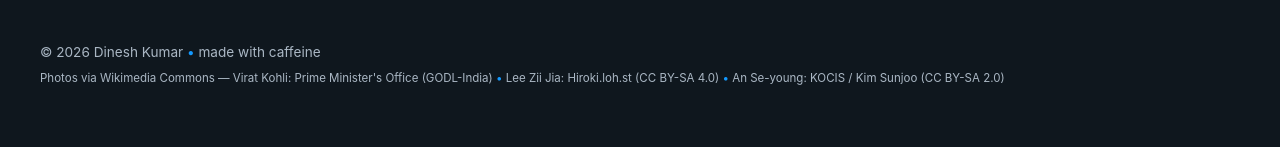
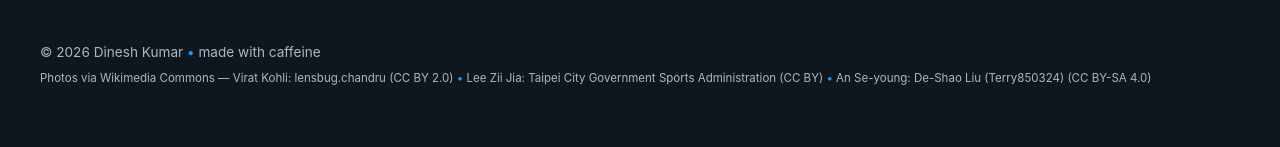
Before and after one commit to dknlr18/dknlr18.github.io, a plain HTML site: page index.html in a window 1280 px wide. Shown: the part 1698-1845 px from the top of the page. Drawn offline with Linux system fonts and the light colour scheme.

Commit message:
Swap Favourites photos to action/playing shots + update credits

```diff
--- a/index.html
+++ b/index.html
@@ -275,9 +275,9 @@
     © <span id="year"></span> Dinesh Kumar <span class="dot">•</span> made with caffeine
     <div style="margin-top:10px; font-size:0.72rem; color:var(--muted); line-height:1.5;">
       Photos via Wikimedia Commons —
-      Virat Kohli: <a href="https://commons.wikimedia.org/wiki/File:Virat_Kohli_in_PMO_New_Delhi.jpg">Prime Minister's Office</a> (GODL-India) <span class="dot">•</span>
-      Lee Zii Jia: <a href="https://commons.wikimedia.org/wiki/File:Lee_%26_Ng_President%27s_Cup_2023_(cropped).jpg">Hiroki.loh.st</a> (<a href="https://creativecommons.org/licenses/by-sa/4.0">CC BY-SA 4.0</a>) <span class="dot">•</span>
-      An Se-young: <a href="https://commons.wikimedia.org/wiki/File:Hangzhou_AsianGames_Team_Korea_05_(An_Se-young).jpg">KOCIS / Kim Sunjoo</a> (<a href="https://creativecommons.org/licenses/by-sa/2.0">CC BY-SA 2.0</a>)
+      Virat Kohli: <a href="https://commons.wikimedia.org/wiki/File:Virat_Kohli_Batting.jpg">lensbug.chandru</a> (<a href="https://creativecommons.org/licenses/by/2.0">CC BY 2.0</a>) <span class="dot">•</span>
+      Lee Zii Jia: <a href="https://commons.wikimedia.org/wiki/File:2018_Chinese_Taipei_Open_-_Chou_Tien-chen_vs_Lee_Zii_Jia.jpg">Taipei City Government Sports Administration</a> (CC BY) <span class="dot">•</span>
+      An Se-young: <a href="https://commons.wikimedia.org/wiki/File:2019_Chinese_Taipei_Open_01.jpg">De-Shao Liu (Terry850324)</a> (<a href="https://creativecommons.org/licenses/by-sa/4.0">CC BY-SA 4.0</a>)
     </div>
   </footer>
 
```
Also changed, not shown: anseyoung.jpg, kohli.jpg, leeziijia.jpg.
